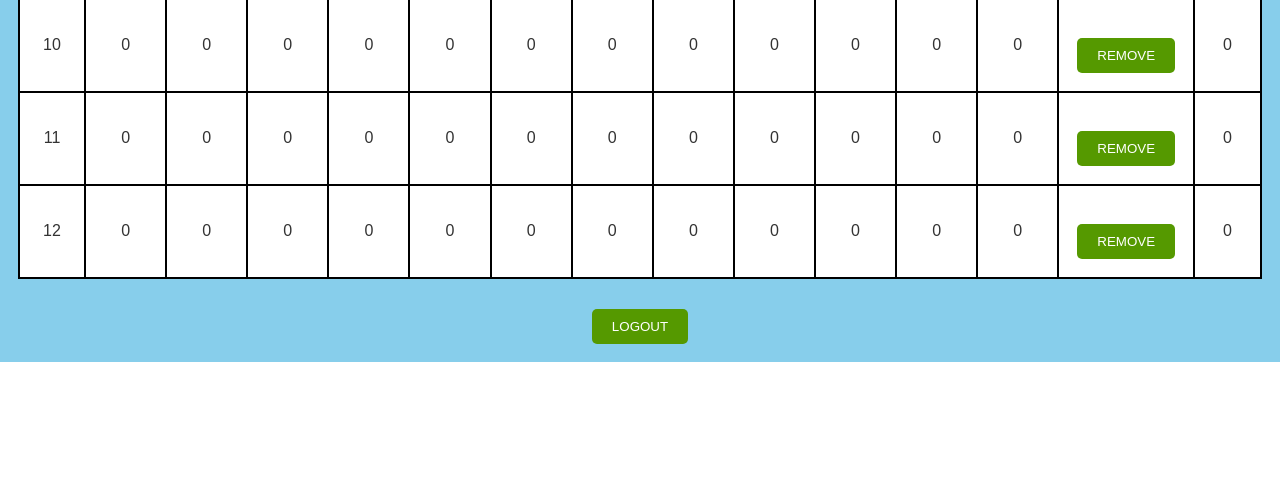
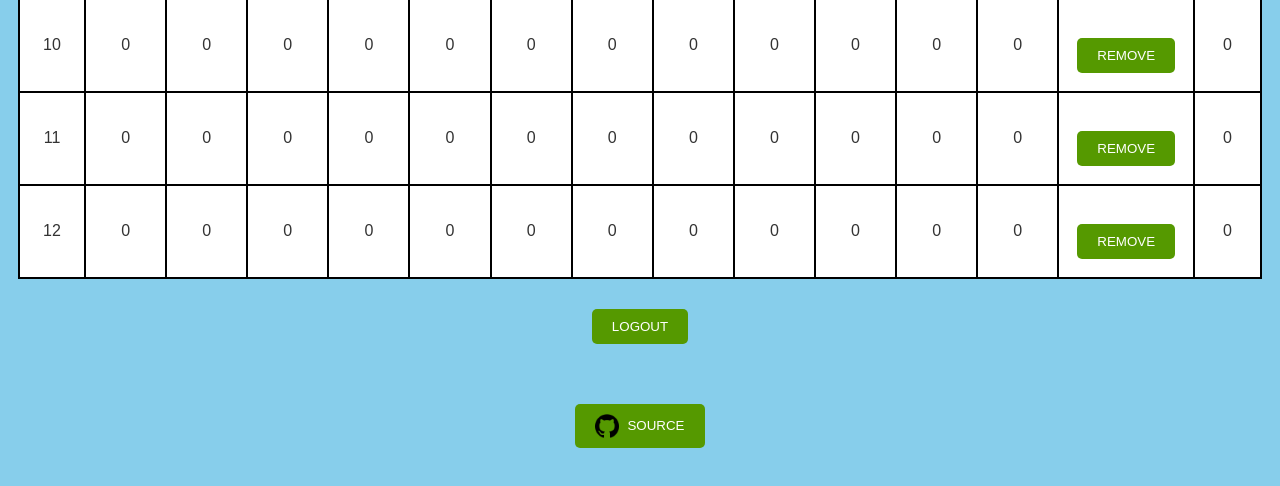
Before and after one commit to H-Bombmxpwr/kart, a Flask app: page / in a window 1280 px wide. Shown: the part 1249-1735 px from the top of the page. Before the commit the page ends 1611 px from the top, so only its background shows below. Run offline with Flask 2, Linux system fonts and the light colour scheme; the visitor is signed in with stand-in values (Sample User, id 1).

Commit message:
adding source button

```diff
--- a/static/css/home.css
+++ b/static/css/home.css
@@ -69,3 +69,36 @@ input[type="text"], select {
 .logout-button:hover {
     background-color: #ffcc00; /* Lighten the button when hovered */
 }
+
+
+footer {
+    display: flex;
+    align-items: center;
+    justify-content: center;
+    padding: 20px;
+}
+
+.github-button {
+    background-color: #559900; /* Luigi green */
+    color: #fff;
+    border: none;
+    padding: 10px 20px;
+    text-transform: uppercase;
+    margin: 10px;
+    border-radius: 5px;
+    cursor: pointer;
+    transition: background-color 0.3s ease;
+    display: inline-flex; /* changed from flex to inline-flex */
+    align-items: center;
+    justify-content: center;
+    text-decoration: none; /* In case you change it to an anchor tag */
+}
+
+.github-button img {
+    width: 24px; /* Size of the GitHub logo image */
+    margin-right: 8px;
+}
+
+.github-button:hover {
+    background-color: #ffcc00; /* Lighten the button when hovered */
+}
--- a/templates/home.html
+++ b/templates/home.html
@@ -68,5 +68,16 @@
     <form action="{{ url_for('logout') }}" method="get">
         <button type="submit" class="logout-button">Logout</button>
     </form>
+
+    <footer>
+        <form action="https://github.com/H-Bombmxpwr/kart" method="get" target="_blank">
+            <button type="submit" class="github-button">
+                <img src="{{ url_for('static', filename='images/github-logo.png') }}" alt="Source" />
+                Source
+            </button>
+        </form>
+    </footer>
+
+
 </body>
 </html>
```
Also changed, not shown: static/images/github-logo.png (added).
